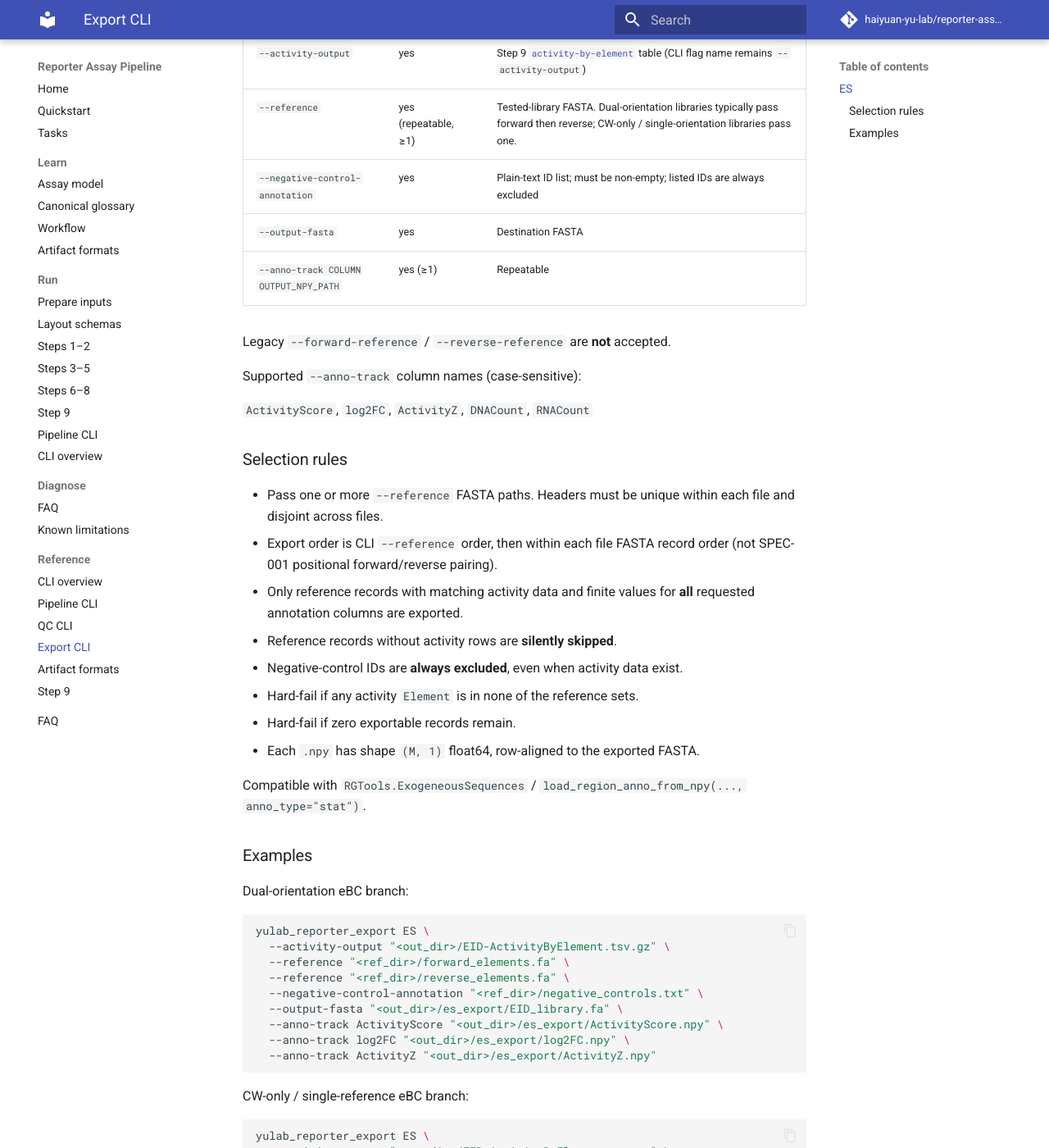
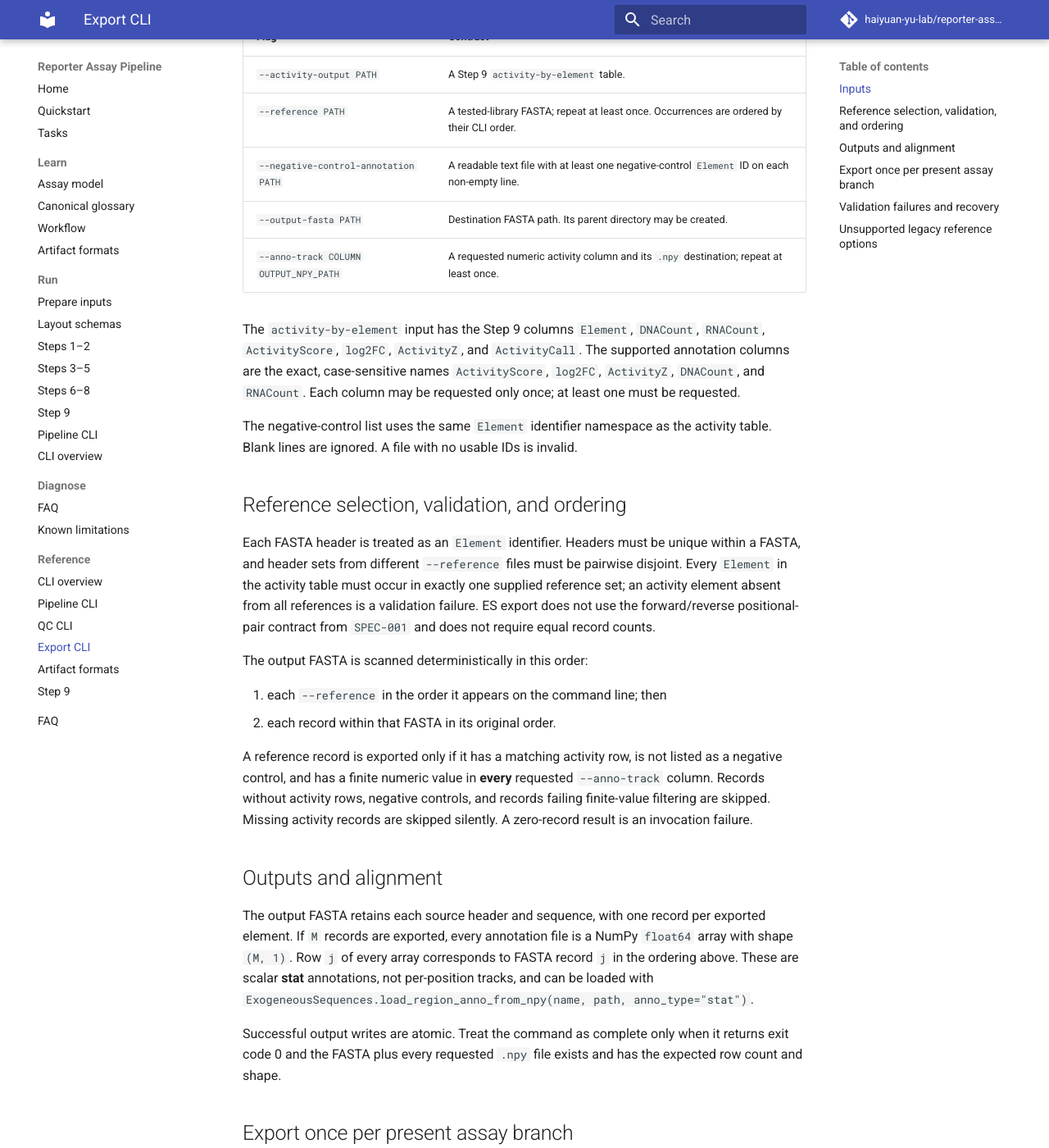
Before and after one commit to haiyuan-yu-lab/reporter-assay-pipeline-doc, an MkDocs documentation site: the page built from docs/cli/export.md, in a window 1280 px wide and 1400 px high, scrolled down 442 px. Shown: the whole window at 82% size. Built offline with MkDocs 1.6.1 and Material for MkDocs 9.7.7, drawn with Linux system fonts in a browser that asks for light colours; comment, search, counter and statistics services are not loaded; some of the changed text lies outside the part shown.

Commit message:
docs: make ExogeneousSequences export operable

````diff
--- a/docs/cli/export.md
+++ b/docs/cli/export.md
@@ -1,74 +1,140 @@
 # `yulab_reporter_export`
 
-ExogeneousSequences export after `call_activity`.
+This page documents the `0.1.0b2` ExogeneousSequences export contract. Run the
+export after a successful Step 9 `call_activity` invocation. It creates one
+reference-ordered FASTA and one ExogeneousSequences **stat** annotation array
+for each requested activity column.
 
 ```bash
 yulab_reporter_export --help
 yulab_reporter_export ES --help
 ```
 
-## `ES`
+## Inputs
 
-Exports a FASTA of selected reference records plus one or more row-aligned
-stat `.npy` annotation tracks.
+`ES` requires all of the following arguments:
 
-| Flag | Required | Notes |
+| Flag | Contract |
+| --- | --- |
+| `--activity-output PATH` | A Step 9 `activity-by-element` table. |
+| `--reference PATH` | A tested-library FASTA; repeat at least once. Occurrences are ordered by their CLI order. |
+| `--negative-control-annotation PATH` | A readable text file with at least one negative-control `Element` ID on each non-empty line. |
+| `--output-fasta PATH` | Destination FASTA path. Its parent directory may be created. |
+| `--anno-track COLUMN OUTPUT_NPY_PATH` | A requested numeric activity column and its `.npy` destination; repeat at least once. |
+
+The `activity-by-element` input has the Step 9 columns `Element`, `DNACount`,
+`RNACount`, `ActivityScore`, `log2FC`, `ActivityZ`, and `ActivityCall`. The
+supported annotation columns are the exact, case-sensitive names
+`ActivityScore`, `log2FC`, `ActivityZ`, `DNACount`, and `RNACount`. Each column
+may be requested only once; at least one must be requested.
+
+The negative-control list uses the same `Element` identifier namespace as the
+activity table. Blank lines are ignored. A file with no usable IDs is invalid.
+
+## Reference selection, validation, and ordering
+
+Each FASTA header is treated as an `Element` identifier. Headers must be unique
+within a FASTA, and header sets from different `--reference` files must be
+pairwise disjoint. Every `Element` in the activity table must occur in exactly
+one supplied reference set; an activity element absent from all references is a
+validation failure. ES export does not use the forward/reverse positional-pair
+contract from `SPEC-001` and does not require equal record counts.
+
+The output FASTA is scanned deterministically in this order:
+
+1. each `--reference` in the order it appears on the command line; then
+2. each record within that FASTA in its original order.
+
+A reference record is exported only if it has a matching activity row, is not
+listed as a negative control, and has a finite numeric value in **every**
+requested `--anno-track` column. Records without activity rows, negative
+controls, and records failing finite-value filtering are skipped. Missing
+activity records are skipped silently. A zero-record result is an invocation
+failure.
+
+## Outputs and alignment
+
+The output FASTA retains each source header and sequence, with one record per
+exported element. If `M` records are exported, every annotation file is a
+NumPy `float64` array with shape `(M, 1)`. Row `j` of every array corresponds
+to FASTA record `j` in the ordering above. These are scalar **stat**
+annotations, not per-position tracks, and can be loaded with
+`ExogeneousSequences.load_region_anno_from_npy(name, path, anno_type="stat")`.
+
+Successful output writes are atomic. Treat the command as complete only when it
+returns exit code 0 and the FASTA plus every requested `.npy` file exists and
+has the expected row count and shape.
+
+## Export once per present assay branch
+
+Run ES independently for every branch whose Step 9 activity table was produced.
+Use the matching table and branch-specific output names; do not combine eBC and
+pBC rows into one invocation.
+
+| Assay branch | Matching activity-by-element table | Identifier domain |
 | --- | --- | --- |
-| `--activity-output` | yes | Step 9 [`activity-by-element`](../formats.md#activity-by-element) table (CLI flag name remains `--activity-output`) |
-| `--reference` | yes (repeatable, ≥1) | Tested-library FASTA. Dual-orientation libraries typically pass forward then reverse; CW-only / single-orientation libraries pass one. |
-| `--negative-control-annotation` | yes | Plain-text ID list; must be non-empty; listed IDs are always excluded |
-| `--output-fasta` | yes | Destination FASTA |
-| `--anno-track COLUMN OUTPUT_NPY_PATH` | yes (≥1) | Repeatable |
+| eBC | `EID-ActivityByElement` | EID |
+| pBC | `PID-ActivityByElement` | PID |
 
-Legacy `--forward-reference` / `--reverse-reference` are **not** accepted.
-
-Supported `--anno-track` column names (case-sensitive):
-
-`ActivityScore`, `log2FC`, `ActivityZ`, `DNACount`, `RNACount`
-
-### Selection rules
-
-- Pass one or more `--reference` FASTA paths. Headers must be unique within each
-  file and disjoint across files.
-- Export order is CLI `--reference` order, then within each file FASTA record
-  order (not SPEC-001 positional forward/reverse pairing).
-- Only reference records with matching activity data and finite values for **all**
-  requested annotation columns are exported.
-- Reference records without activity rows are **silently skipped**.
-- Negative-control IDs are **always excluded**, even when activity data exist.
-- Hard-fail if any activity `Element` is in none of the reference sets.
-- Hard-fail if zero exportable records remain.
-- Each `.npy` has shape `(M, 1)` float64, row-aligned to the exported FASTA.
-
-Compatible with `RGTools.ExogeneousSequences` / `load_region_anno_from_npy(..., anno_type="stat")`.
-
-### Examples
-
-Dual-orientation eBC branch:
+The following dual-reference command is a complete generic template. Replace
+`<activity_table>` and `<export_prefix>` with the matching branch values from
+the table above. It uses generic activity, reference, control, FASTA, and
+annotation-array names.
 
 ```bash
 yulab_reporter_export ES \
-  --activity-output "<out_dir>/EID-ActivityByElement.tsv.gz" \
-  --reference "<ref_dir>/forward_elements.fa" \
-  --reference "<ref_dir>/reverse_elements.fa" \
-  --negative-control-annotation "<ref_dir>/negative_controls.txt" \
-  --output-fasta "<out_dir>/es_export/EID_library.fa" \
-  --anno-track ActivityScore "<out_dir>/es_export/ActivityScore.npy" \
-  --anno-track log2FC "<out_dir>/es_export/log2FC.npy" \
-  --anno-track ActivityZ "<out_dir>/es_export/ActivityZ.npy"
+  --activity-output "<activity_dir>/<activity_table>.tsv.gz" \
+  --reference "<reference_dir>/reference-cw.fa" \
+  --reference "<reference_dir>/reference-ccw.fa" \
+  --negative-control-annotation "<control_dir>/negative-control-elements.txt" \
+  --output-fasta "<export_dir>/<export_prefix>-reference.fa" \
+  --anno-track ActivityScore "<export_dir>/<export_prefix>-activity-score.npy" \
+  --anno-track log2FC "<export_dir>/<export_prefix>-log2fc.npy" \
+  --anno-track ActivityZ "<export_dir>/<export_prefix>-activity-z.npy" \
+  --anno-track DNACount "<export_dir>/<export_prefix>-dna-count.npy" \
+  --anno-track RNACount "<export_dir>/<export_prefix>-rna-count.npy"
 ```
 
-CW-only / single-reference eBC branch:
+For a single-orientation/CW-only branch, omit the second reference. The
+remaining ordering, validation, filtering, and array alignment rules are
+unchanged:
 
 ```bash
 yulab_reporter_export ES \
-  --activity-output "<out_dir>/EID-ActivityByElement.tsv.gz" \
-  --reference "<ref_dir>/forward_elements.fa" \
-  --negative-control-annotation "<ref_dir>/negative_controls.txt" \
-  --output-fasta "<out_dir>/es_export/EID_library.fa" \
-  --anno-track ActivityScore "<out_dir>/es_export/ActivityScore.npy" \
-  --anno-track log2FC "<out_dir>/es_export/log2FC.npy" \
-  --anno-track ActivityZ "<out_dir>/es_export/ActivityZ.npy"
+  --activity-output "<activity_dir>/<activity_table>.tsv.gz" \
+  --reference "<reference_dir>/reference-cw.fa" \
+  --negative-control-annotation "<control_dir>/negative-control-elements.txt" \
+  --output-fasta "<export_dir>/<export_prefix>-reference.fa" \
+  --anno-track ActivityScore "<export_dir>/<export_prefix>-activity-score.npy" \
+  --anno-track log2FC "<export_dir>/<export_prefix>-log2fc.npy" \
+  --anno-track ActivityZ "<export_dir>/<export_prefix>-activity-z.npy"
 ```
 
-Run once per branch with the matching activity table.
+For a dual eBC and pBC assay, run the dual-reference command twice: once with
+`EID-ActivityByElement` / an eBC prefix and once with
+`PID-ActivityByElement` / a pBC prefix. For an EID-only assay, run only the eBC
+invocation and omit the pBC invocation.
+
+## Validation failures and recovery
+
+The command returns non-zero for missing required arguments, unreadable or
+malformed inputs, duplicate FASTA headers, overlapping headers between
+references, activity elements absent from the reference union, an empty
+negative-control list, unsupported or duplicate annotation columns, no
+annotation tracks, zero exportable records, or output-write failures. Error
+messages identify the relevant path, element, or column where available.
+
+When it fails, preserve the inputs and read the reported constraint. Confirm
+that the activity table is the successful Step 9 output for the same branch,
+that every activity element is represented in one reference, that reference
+headers are unique/disjoint, and that the control list is non-empty. Then rerun
+with corrected inputs and fresh output paths. A non-zero exit is not a
+completed export; downstream consumers must not use partial output files.
+
+## Unsupported legacy reference options
+
+In `0.1.0b2`, `--forward-reference` and `--reverse-reference` are unsupported
+and are rejected; they are not aliases or available alternatives. Use one or
+more repeatable `--reference` arguments in the desired export order. The
+forward/reverse positional pairing rule remains relevant to dual-orientation
+QC, but not to ES export.
````
